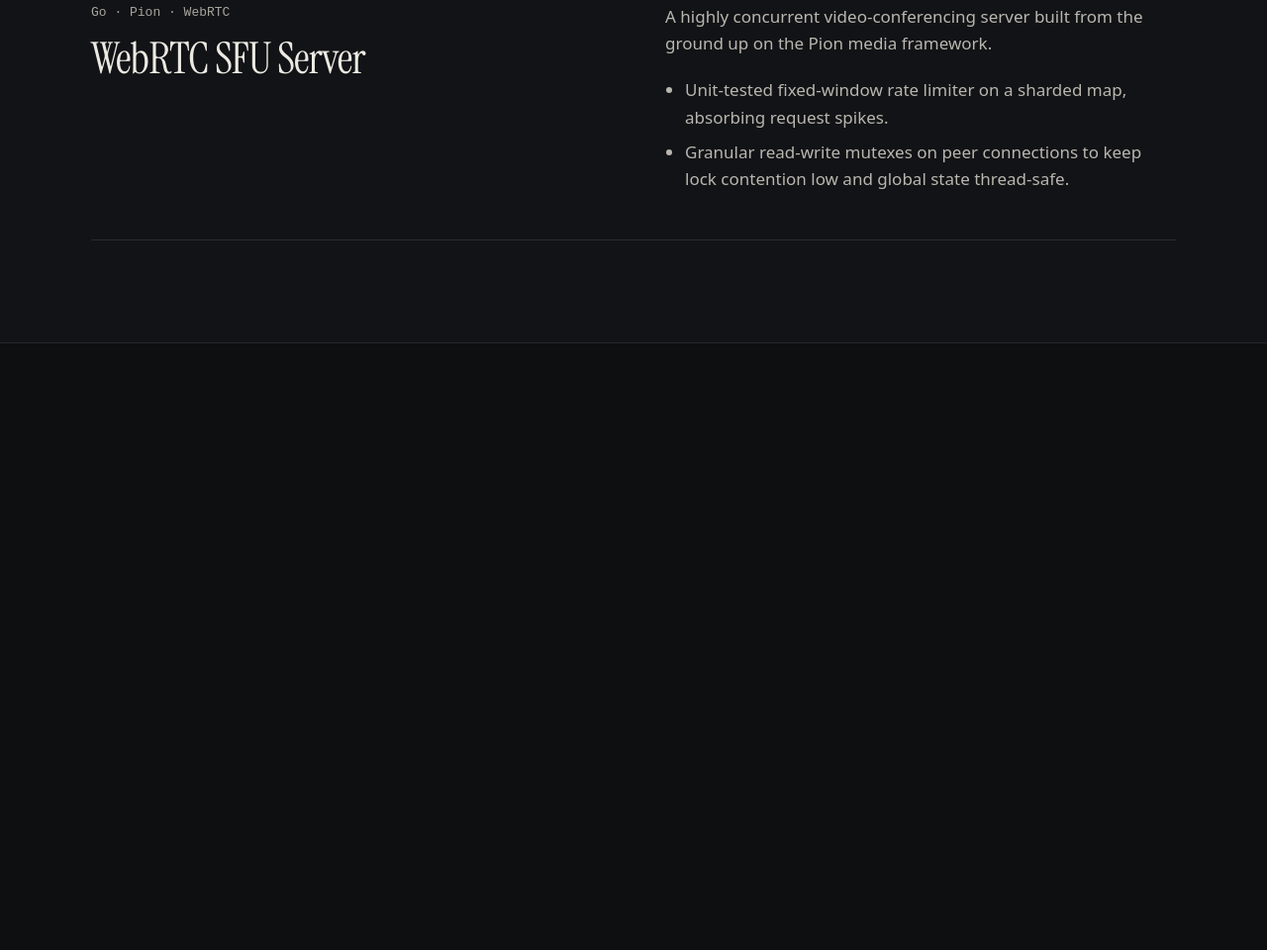
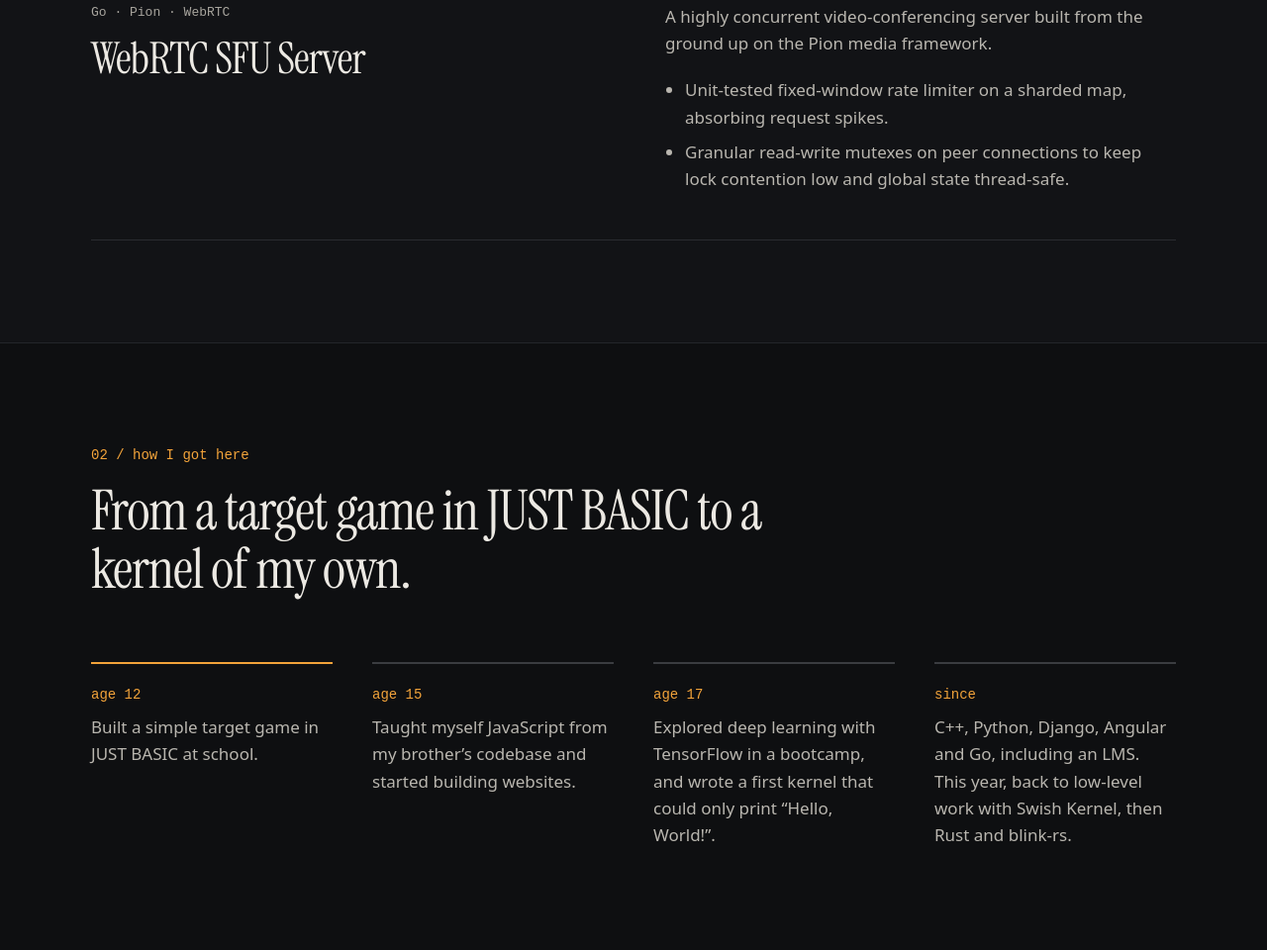
Before and after one commit to Powerisinschool/powerisinschool.github.io, an Astro site: page / in a window 1280 px wide. Shown: the part 1959-2919 px from the top of the page at 99% size. Before the commit the page ends 2306 px from the top, so only its background shows below. Built offline with nearby package versions, Linux system fonts and the light colour scheme; Astro itself is replaced by a stand-in of ours.

Commit message:
Add timeline component and data to showcase personal development journey

```diff
--- /dev/null
+++ b/src/components/Timeline.astro
@@ -0,0 +1,51 @@
+---
+interface TimelineItem {
+  label: string;
+  text: string;
+}
+
+interface Props {
+  items: TimelineItem[];
+}
+
+const { items } = Astro.props;
+---
+
+<div class="timeline-grid">
+  {items.map((item) => (
+    <div class="timeline-item">
+      <p class="timeline-label">{item.label}</p>
+      <p class="timeline-text">{item.text}</p>
+    </div>
+  ))}
+</div>
+
+<style>
+  .timeline-grid {
+    display: grid;
+    grid-template-columns: repeat(auto-fit, minmax(240px, 1fr));
+    gap: 40px;
+  }
+
+  .timeline-item {
+    border-top: 2px solid var(--line-muted);
+    padding-top: 20px;
+  }
+
+  /* The first item uses the accent color for its top rule */
+  .timeline-item:first-child {
+    border-top-color: var(--accent);
+  }
+
+  .timeline-label {
+    margin: 0 0 8px;
+    font-family: var(--font-mono);
+    font-size: 14px;
+    color: var(--accent);
+  }
+
+  .timeline-text {
+    margin: 0;
+    color: var(--text-body);
+  }
+</style>
--- /dev/null
+++ b/src/data/timeline.ts
@@ -0,0 +1,18 @@
+export const timeline = [
+  {
+    label: 'age 12',
+    text: 'Built a simple target game in JUST BASIC at school.'
+  },
+  {
+    label: 'age 15',
+    text: 'Taught myself JavaScript from my brother\u2019s codebase and started building websites.'
+  },
+  {
+    label: 'age 17',
+    text: 'Explored deep learning with TensorFlow in a bootcamp, and wrote a first kernel that could only print “Hello, World!”.'
+  },
+  {
+    label: 'since',
+    text: 'C++, Python, Django, Angular and Go, including an LMS. This year, back to low-level work with Swish Kernel, then Rust and blink-rs.'
+  }
+];
--- a/src/pages/index.astro
+++ b/src/pages/index.astro
@@ -1,9 +1,14 @@
 ---
 import BaseLayout from "../layouts/Base.astro";
+
 import Hero from "../components/Hero.astro";
+
 import SectionHeading from "../components/SectionHeading.astro";
 import ProjectRow from "../components/ProjectRow.astro";
 import { projects } from "../data/projects.js";
+
+import Timeline from "../components/Timeline.astro";
+import { timeline } from "../data/timeline";
 ---
 
 <BaseLayout>
@@ -21,4 +26,14 @@ import { projects } from "../data/projects.js";
       </div>
     </div>
   </section>
+  <section id="about" class="section">
+  <div class="container">
+    <SectionHeading
+      eyebrow="02 / how I got here"
+      heading="From a target game in JUST BASIC to a kernel of my own."
+    />
+
+    <Timeline items={timeline} />
+  </div>
+</section>
 </BaseLayout>
```
